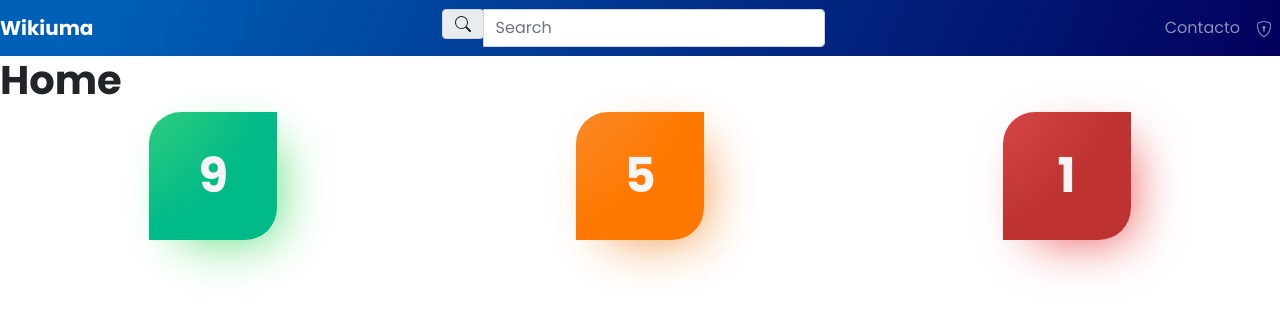
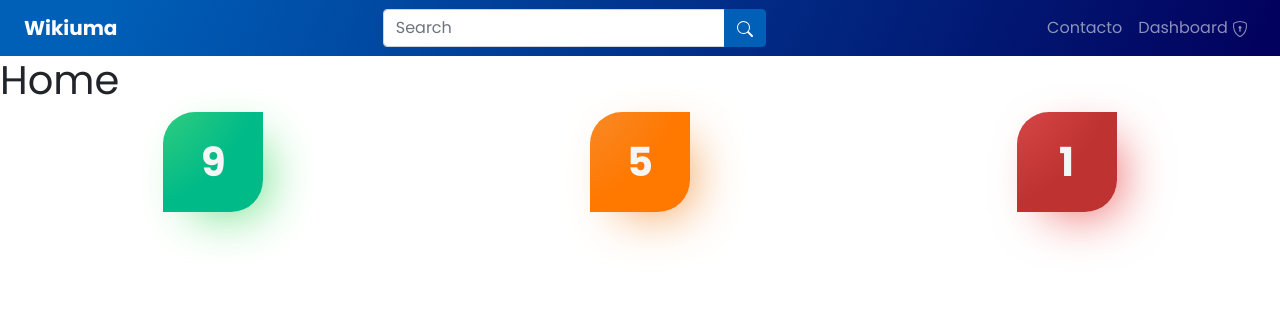
Before and after one commit to GDUMA/Wikiuma, a Django app: page / in a window 1280 px wide. Shown: the top 314 px of the page. Run offline with Django 3.2, Linux system fonts and the light colour scheme; style sheets or scripts are compiled from the project's sources; some libraries are stand-ins or nearby versions.

Commit message:
Estilos mejorados y header arreglado

```diff
--- a/src/static/main.scss
+++ b/src/static/main.scss
@@ -11,6 +11,11 @@ $orange-dark: #FF7800;
 
 $red-light: #EB5757;
 $red-dark: #BE3232;
+
+//// Bootstrap colors
+$success: $green-light;
+$warning: $orange-light;
+$danger: $red-light;
 
 // Mixins
 @mixin radialGradient($light, $dark) {
@@ -53,25 +58,19 @@ $red-dark: #BE3232;
 
 // Shapes
 .mark-square {
-    width: 128px;
-    height: 128px;
+    width: 2.5em;
+    height: 2.5em;
     border-radius: 32px 0;
     text-align: center;
-    line-height: 128px;
+    line-height: 2.5em;
     color: whitesmoke;
     font-weight: 700;
-    font-size: 3em;
+    font-size: 2.5em;
 }
 
+// Font
+@import url('https://fonts.googleapis.com/css2?family=Poppins:wght@200;300;400;700&display=swap');
+$font-family-base: 'Poppins', sans-serif;
+
+// Bootstrap
 @import './bootstrap/scss/bootstrap.scss';
-
-@import url('https://fonts.googleapis.com/css2?family=Poppins:wght@200;300;400;700&display=swap');
-
-body {
-    font-family: 'Poppins', sans-serif;
-    font-weight: 400;
-}
-
-h1, h2, h3, h4, h5, h6 {
-    font-weight: 700;
-}
--- a/src/templates/components/header/links.html
+++ b/src/templates/components/header/links.html
@@ -1,10 +1,10 @@
 <ul class="navbar-nav">
-      <li class="nav-item active">
+      <li class="nav-item">
         <a class="nav-link" href="#"> Contacto </a>
       </li>
-      <li class="nav-item active">
+      <li class="nav-item">
         <a class="nav-link" href="#">
-          <svg
+          Dashboard <svg
             xmlns="http://www.w3.org/2000/svg"
             width="16"
             height="16"
--- a/src/templates/components/header/navbar.html
+++ b/src/templates/components/header/navbar.html
@@ -1,9 +1,25 @@
 <nav
-  class="navbar navbar-expand-sm navbar-dark primary-gradient justify-content-between"
+	class="
+		navbar navbar-expand-sm navbar-dark
+		primary-gradient
+		px-4
+	"
 >
-  {% include "components/header/brand.html" %}
-
-  {% include "components/header/search_bar.html" %}
-
-  {% include "components/header/links.html" %}
+	{% include "components/header/brand.html" %}
+	<button
+		class="navbar-toggler"
+		type="button"
+		data-bs-toggle="collapse"
+		data-bs-target="#navbarToggler"
+		aria-controls="navbarToggler"
+		aria-expanded="false"
+		aria-label="Toggle navigation"
+	>
+		<span class="navbar-toggler-icon"></span>
+	</button>
+	<div class="collapse navbar-collapse justify-content-between" id="navbarToggler">
+    <br />
+		{% include "components/header/search_bar.html" %}
+    {% include "components/header/links.html" %}
+	</div>
 </nav>
--- a/src/templates/components/header/search_bar.html
+++ b/src/templates/components/header/search_bar.html
@@ -1,7 +1,13 @@
-<form class="d-flex">
+<form class="d-flex me-4">
 	<div class="input-group">
-    <div class="input-group-prepend">
-      <div class="input-group-text">
+		<input
+			type="text"
+			class="form-control"
+			placeholder="Search"
+			aria-label="Search"
+			aria-describedby="search-button"
+		/>
+		<button class="btn btn-primary" type="button" id="search-button">
 			<svg
 				xmlns="http://www.w3.org/2000/svg"
 				width="16"
@@ -14,13 +20,6 @@
 					d="M11.742 10.344a6.5 6.5 0 1 0-1.397 1.398h-.001c.03.04.062.078.098.115l3.85 3.85a1 1 0 0 0 1.415-1.414l-3.85-3.85a1.007 1.007 0 0 0-.115-.1zM12 6.5a5.5 5.5 0 1 1-11 0 5.5 5.5 0 0 1 11 0z"
 				/>
 			</svg>
-      </div>
-    </div>
-    <input
-      type="text"
-      class="form-control"
-      id="searchBar"
-      placeholder="Search"
-    />
+		</button>
 	</div>
 </form>
```
Lines whose indentation alone changed are shown as unchanged.
